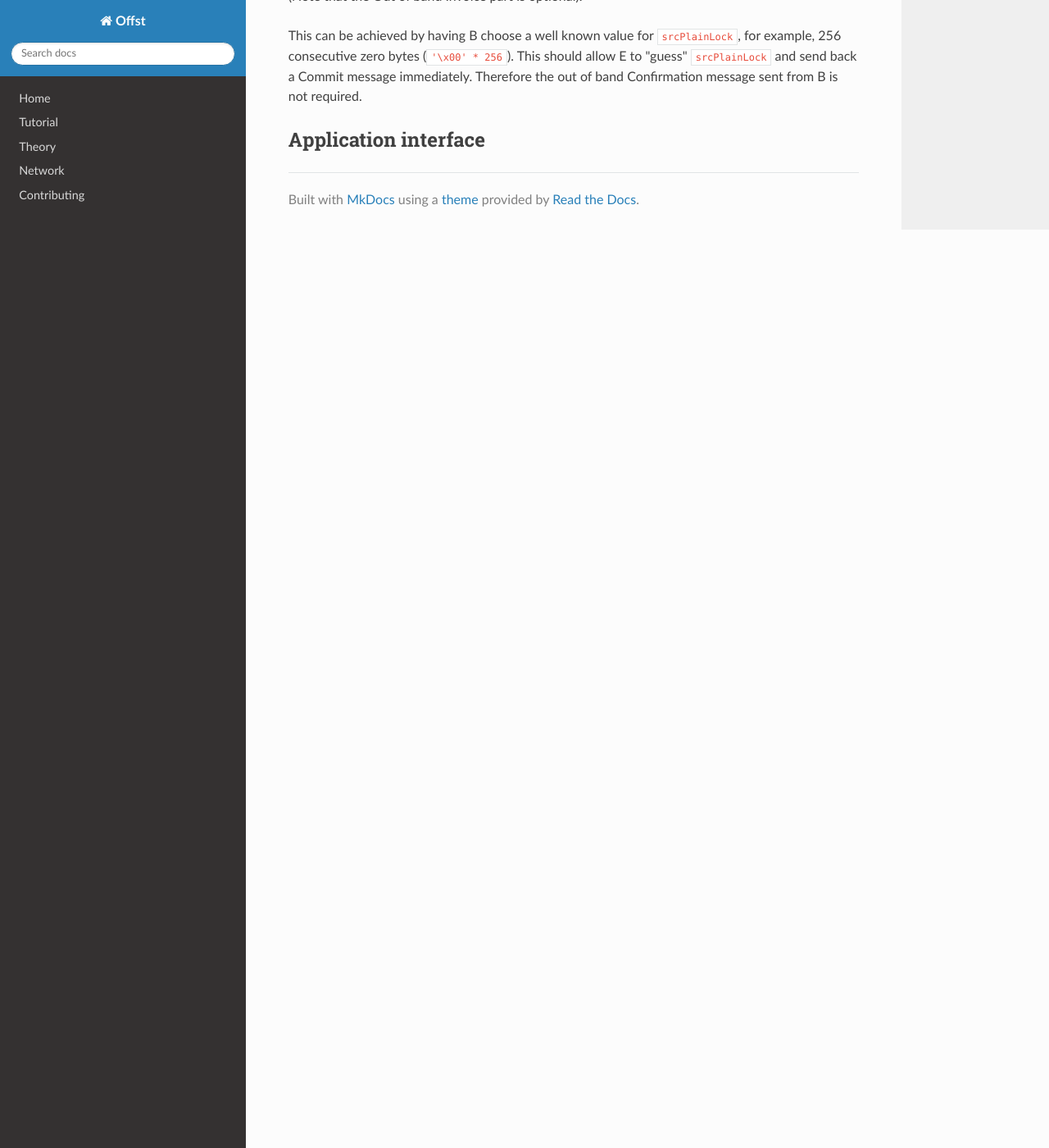
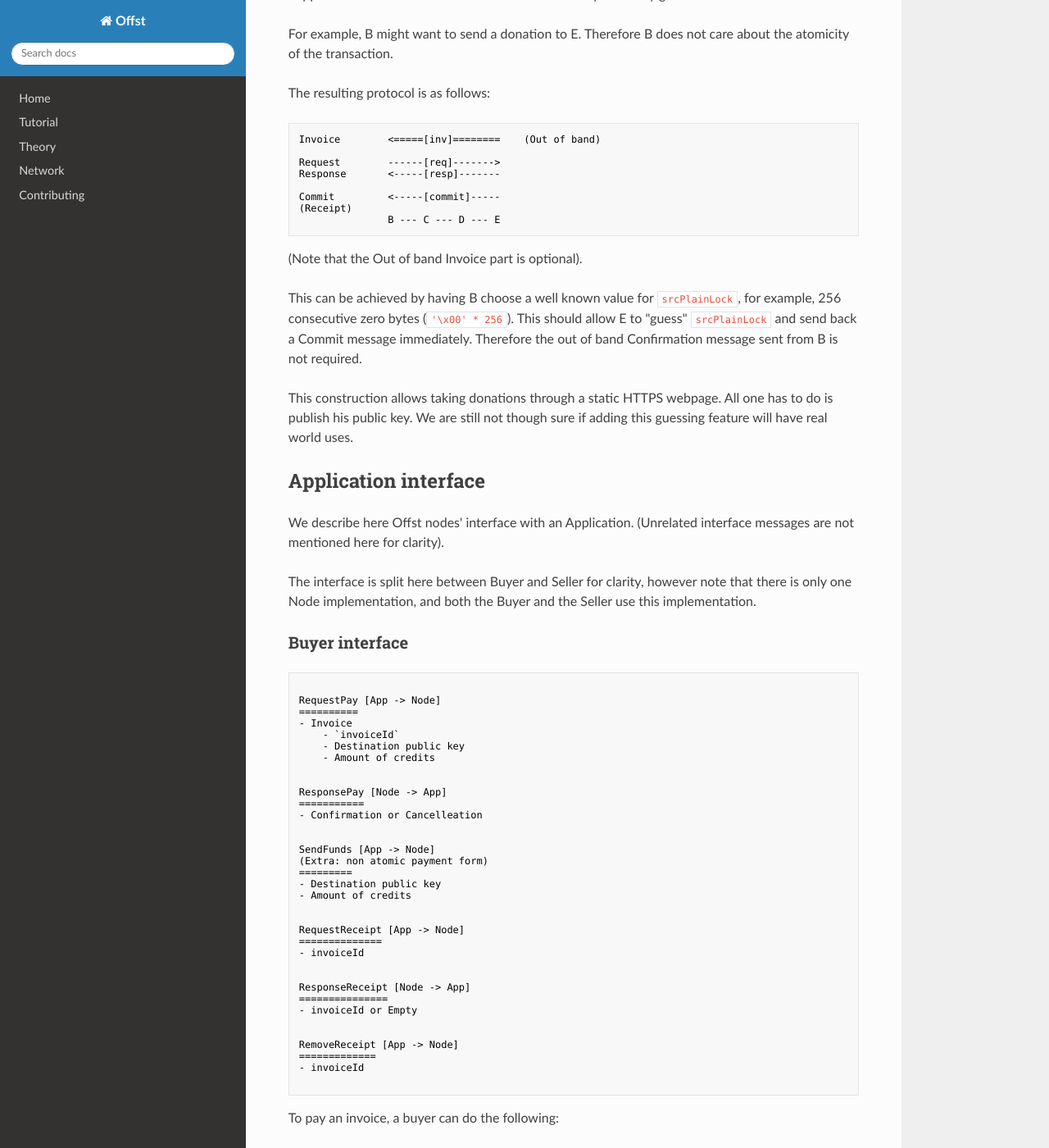
Before and after one commit to freedomlayer/offset_docs, an MkDocs documentation site: the page built from docs/atomic_proposal.md, in a window 1280 px wide and 1400 px high, scrolled down 9753 px. Shown: the whole window at 82% size. Built offline with MkDocs 1.6.1, drawn with Linux system fonts in a browser that asks for light colours; nearby versions of some CDN libraries; some of the changed text lies outside the part shown.

Commit message:
Added application interface.

````diff
--- a/docs/atomic_proposal.md
+++ b/docs/atomic_proposal.md
@@ -17,7 +17,7 @@
 long it could take for payments to eventually resolve.
 
 We shortly describe the current Offst design. To see a more detailed
-explanation, see: [How offst works?](theory.md).
+explanation, see: ["How offst works?"](theory.md).
 
 Consider the following route:
 
@@ -184,14 +184,14 @@
                B -- ...   ... -- E
 ```
 
-Note that the event of giving the confirmation by B is atomic.
-The moment this event happens, the transaction is considered successful.
-Note however, that it might take some time until the payment destination will
-be able to collect his credits.
+Note that the event of B handing the confirmation to E is atomic. The moment
+this event happens, the transaction is considered successful. Note however,
+that it might take some time until the payment destination E will be able to
+collect his credits.
 
 Cancellation can happen at any time after the Request message and before the
 Commit message. A Cancellation message can only be sent by the payment
-destination.
+destination E.
 
 ### Examples for cancellation
 
@@ -219,10 +219,11 @@
                B --- C --- D --- E
 ```
 
+
 ## Messages definitions
 
 
-### Request message
+### (*) Request message
 
 ```text
  -------[req]----->
@@ -259,10 +260,16 @@
 The extra credits are due to transaction fees to C and D (1 credit each).
 
 
-### Response message
+The Request message contains a hash lock: `srcHashedLock`. This value is
+generated by the payment source (buyer) by generating a random `srcPlainLock`
+value and hashing it: `srcHashedLock := sha512/256(srcPlainLock)`. This
+mechanism is used to ensure transaction atomicity: The payment destination
+(seller) can not create a valid Commit message without knowing the secret value `srcPlainLock`.
 
-If all went well, E sends back a **response** message along the
-same path, all the way back to B.
+### (*) Response message
+
+If all went well during the Request stage, E sends back a Response message
+along the same path, all the way back to B.
 
 
 ```text
@@ -291,7 +298,14 @@
 }
 ```
 
-### Cancel message
+Note that the response contains a `destHashedLock`. This value is created by
+hashing a secret generated by the payment destination: `destHashedLock :=
+sha512/256(destPlainLock)`. This secret will only be revealed when the Commit
+message is sent. We have this mechanism to defend against fake Receipt
+generated by the buyer. (A valid receipt must contain the secret
+`destPlainLock`).
+
+### (*) Cancel message
 
 If any node could not forward the request message, or the destination decided
 to cancel the transaction, a failure message will be sent back, beginning from
@@ -325,7 +339,7 @@
 }
 ```
 
-### Confirmation message (Out of band)
+### (*) Confirmation message (Out of band)
 
 After receiving a Response message, the source node of the payment creates a
 Confirmation message. The Confirmation message is given to the destination, and
@@ -370,7 +384,7 @@
 ```
 
 
-### Commit message
+### (*) Commit message
 
 After receiving a confirmation message from the payment source, the destination
 gives the goods to the payment source and sends back a Commit message to
@@ -406,7 +420,7 @@
 - `sha512/256(destPlainLock) = destHashedLock`
 
 
-### Receipt
+### (*) Receipt
 
 Upon receiving the Receipt message, the source of the payment can compose a
 Receipt.
@@ -494,7 +508,7 @@
 Only the payment destination can issue a Cancel message (Sent from the
 destination along a path to the source). A Cancel message will be sent by the
 Offst node automatically for any incoming Request message that contains a non
-recognized InvoiceId.
+recognized InvoiceId (TODO: Can this cause any issues?)
 
 In addition, cancellation can be issued for a certain `invoiceId` from the
 application level. Cancellation message should only be sent after the invoice was
@@ -525,7 +539,7 @@
 Suppose that B wants to send credits to E without any atomicity guarantees.
 
 For example, B might want to send a donation to E. Therefore B does not care
-about the atomicty of the transaction.
+about the atomicity of the transaction.
 
 The resulting protocol is as follows:
 
@@ -547,6 +561,100 @@
 to "guess" `srcPlainLock` and send back a Commit message immediately.
 Therefore the out of band Confirmation message sent from B is not required.
 
+This construction allows taking donations through a static HTTPS webpage.
+All one has to do is publish his public key. We are still not though sure if
+adding this guessing feature will have real world uses.
+
+## Application interface
+
+We describe here Offst nodes' interface with an Application.
+(Unrelated interface messages are not mentioned here for clarity).
+
+The interface is split here between Buyer and Seller for clarity, however note
+that there is only one Node implementation, and both the Buyer and the Seller
+use this implementation.
+
+### Buyer interface
+
+```text
+
+RequestPay [App -> Node]
+==========
+- Invoice
+    - `invoiceId`
+    - Destination public key
+    - Amount of credits
 
 
-## Application interface
+ResponsePay [Node -> App]
+===========
+- Confirmation or Cancelleation
+
+
+SendFunds [App -> Node]
+(Extra: non atomic payment form)
+=========
+- Destination public key
+- Amount of credits
+
+
+RequestReceipt [App -> Node]
+==============
+- invoiceId
+
+
+ResponseReceipt [Node -> App]
+===============
+- invoiceId or Empty
+
+
+RemoveReceipt [App -> Node]
+=============
+- invoiceId
+
+```
+
+To pay an invoice, a buyer can do the following:
+
+- Send `RequestPay(invoice)` to the Node.
+- Wait for `ResponsePay` to arrive from the Node. If waiting takes too long,
+    forget about the payment.
+- If `ResponsePay` contains cancel, cancel the payment.
+  Else, send Confirmation to the seller.
+
+After a while:
+
+- Send `RequestReceipt` to the Node.
+- If ResponseReceipt is Empty, try again at a later time.
+  Else, keep the receipt in persistent storage and send `RemoveReceipt` to the Node.
+
+
+
+### Seller interface
+
+```text
+AddInvoice [App -> Node]
+===========
+- `invoiceId`
+
+
+CancelInvoice [App -> Node]
+==============
+- `invoiceId`
+
+
+Confirm [App -> Node]
+=======
+- Confirmation
+```
+
+Suppose that the seller has a website, and a user wants to buy an item on the
+website. The seller will perform the following:
+
+- Generate a new `invoiceId` and send `AddInvoice` to the Seller's Node.
+- Send an invoice to the buyer (Out of band), and wait for Confirmation from
+    the buyer.
+- If waited too long for confirmation, send `CancelInvoice` to node and forget
+    about this transaction.
+- Receive a confirmation from the buyer (Out of band).
+- Send `Confirm` to the Node.
````
Also changed, not shown: other parts of docs/atomic_proposal.md (+4 -4 lines).
